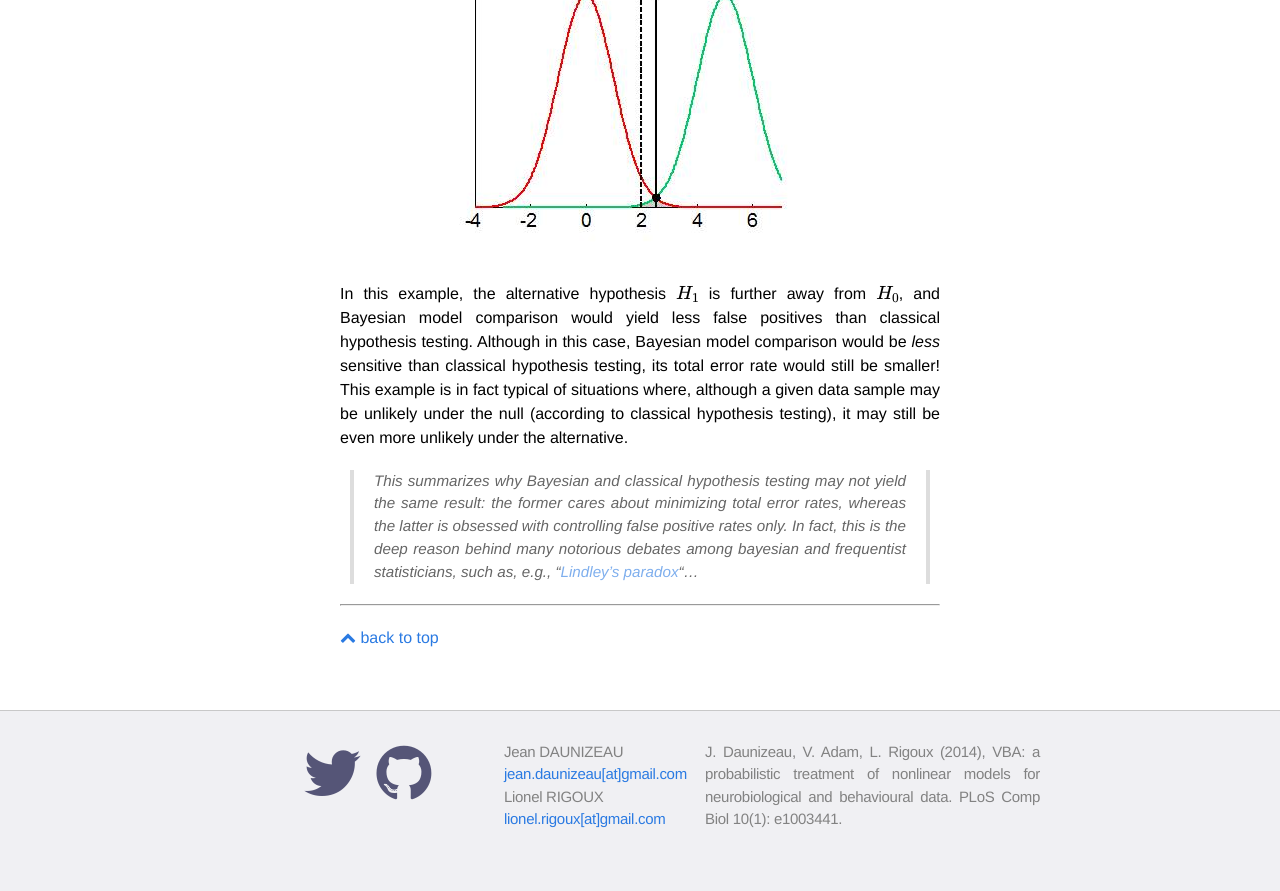
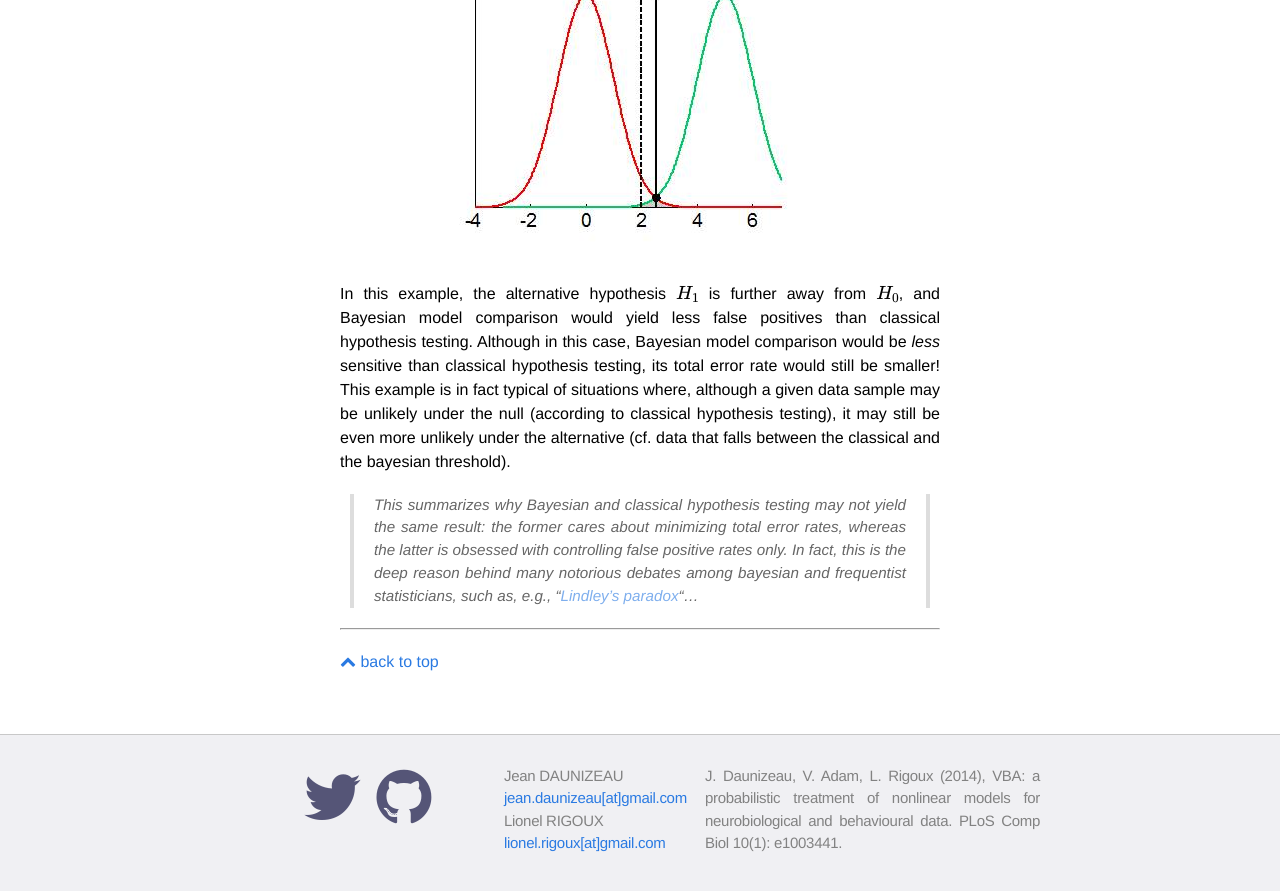
Before and after one commit to MBB-team/VBA-toolbox, a Jekyll site: the page built from _wiki/Bayesian-modelling-introduction.md, in a window 1280 px wide and 900 px high, scrolled down 7418 px. Shown: the top 891 px of the window. Built offline with Jekyll 4.4.1, drawn with Linux system fonts in a browser that asks for light colours; nearby versions of some CDN libraries; formulas are drawn with MathJax 3.

Commit message:
Update Bayesian-modelling-introduction.md

```diff
--- a/_wiki/Bayesian-modelling-introduction.md
+++ b/_wiki/Bayesian-modelling-introduction.md
@@ -113,6 +113,6 @@ Note that Bayesian model comparison is not necessarily more liberal than classic
 
 ![]({{ site.baseurl }}/images/wiki/bmc2.jpg)
 
-In this example, the alternative hypothesis $$H_1$$ is further away from $$H_0$$, and Bayesian model comparison would yield less false positives than classical hypothesis testing. Although in this case, Bayesian model comparison would be *less* sensitive than classical hypothesis testing, its total error rate would still be smaller! This example is in fact typical of situations where, although a given data sample may be unlikely under the null (according to classical hypothesis testing), it may still be even more unlikely under the alternative.
+In this example, the alternative hypothesis $$H_1$$ is further away from $$H_0$$, and Bayesian model comparison would yield less false positives than classical hypothesis testing. Although in this case, Bayesian model comparison would be *less* sensitive than classical hypothesis testing, its total error rate would still be smaller! This example is in fact typical of situations where, although a given data sample may be unlikely under the null (according to classical hypothesis testing), it may still be even more unlikely under the alternative (cf. data that falls between the classical and the bayesian threshold).
 
 > This summarizes why Bayesian and classical hypothesis testing may not yield the same result: the former cares about minimizing total error rates, whereas the latter is obsessed with controlling false positive rates only. In fact, this is the deep reason behind many notorious debates among bayesian and frequentist statisticians, such as, e.g., "[Lindley's paradox](https://en.wikipedia.org/wiki/Lindley%27s_paradox)"...
```
